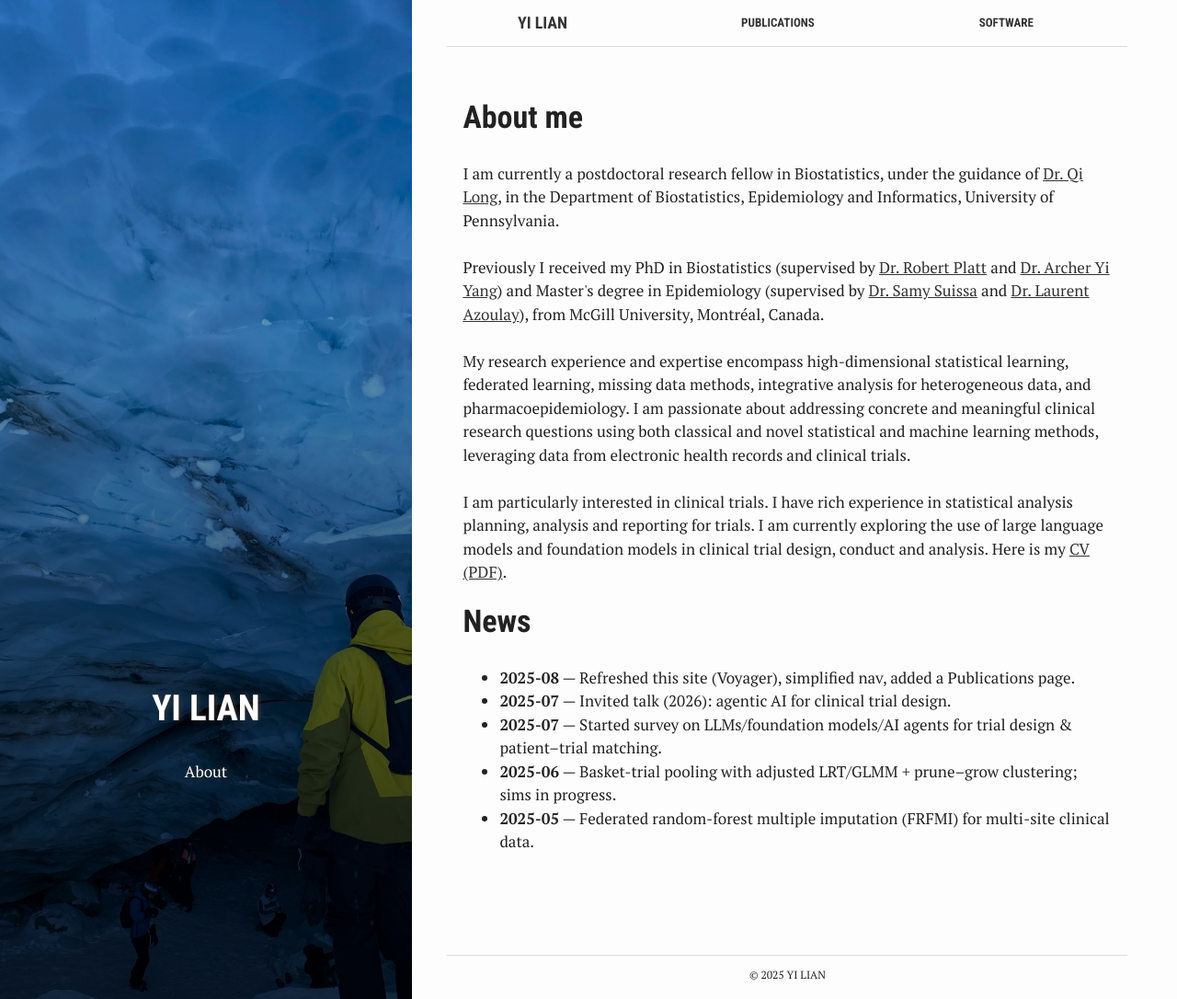
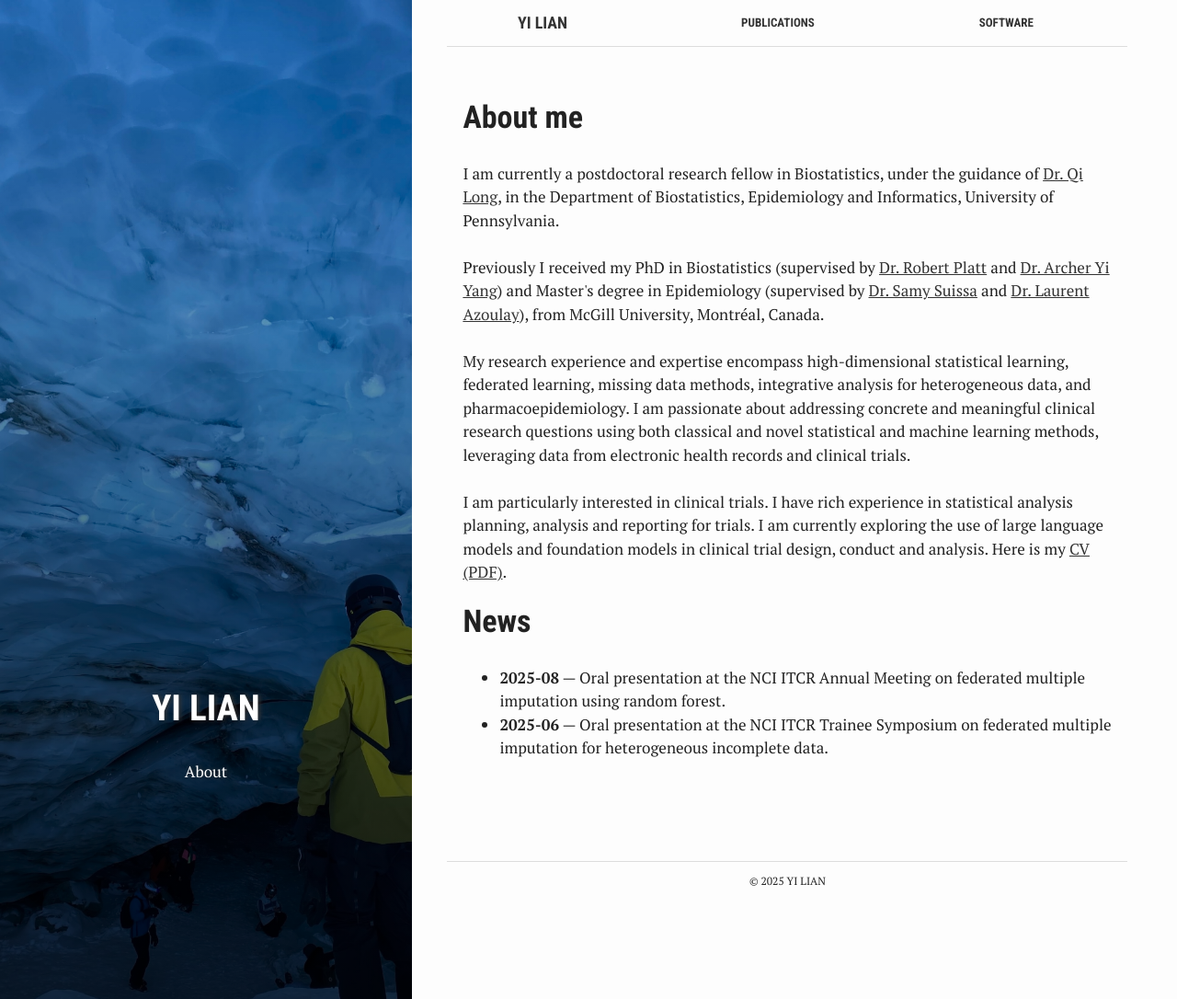
Before and after one commit to ly129/ly129.github.io, a Jekyll site: the page built from index.html, in a window 1280 px wide and 1086 px high. Shown: the whole window at 92% size. Built offline with Jekyll 4.4.1, drawn with Linux system fonts in a browser that asks for light colours.

Commit message:
Update index.html

```diff
--- a/index.html
+++ b/index.html
@@ -27,9 +27,6 @@ Here is my <a href="{{ '/assets/cv/CV_YiLian_July2025.pdf' | relative_url }}">CV
   </article>
 {% endfor %} -->
 <ul>
-  <li><strong>2025-08</strong> — Refreshed this site (Voyager), simplified nav, added a Publications page.</li>
-  <li><strong>2025-07</strong> — Invited talk (2026): agentic AI for clinical trial design.</li>
-  <li><strong>2025-07</strong> — Started survey on LLMs/foundation models/AI agents for trial design &amp; patient–trial matching.</li>
-  <li><strong>2025-06</strong> — Basket-trial pooling with adjusted LRT/GLMM + prune–grow clustering; sims in progress.</li>
-  <li><strong>2025-05</strong> — Federated random-forest multiple imputation (FRFMI) for multi-site clinical data.</li>
+  <li><strong>2025-08</strong> — Oral presentation at the NCI ITCR Annual Meeting on federated multiple imputation using random forest.
+  <li><strong>2025-06</strong> — Oral presentation at the NCI ITCR Trainee Symposium on federated multiple imputation for heterogeneous incomplete data.
 </ul>
```
